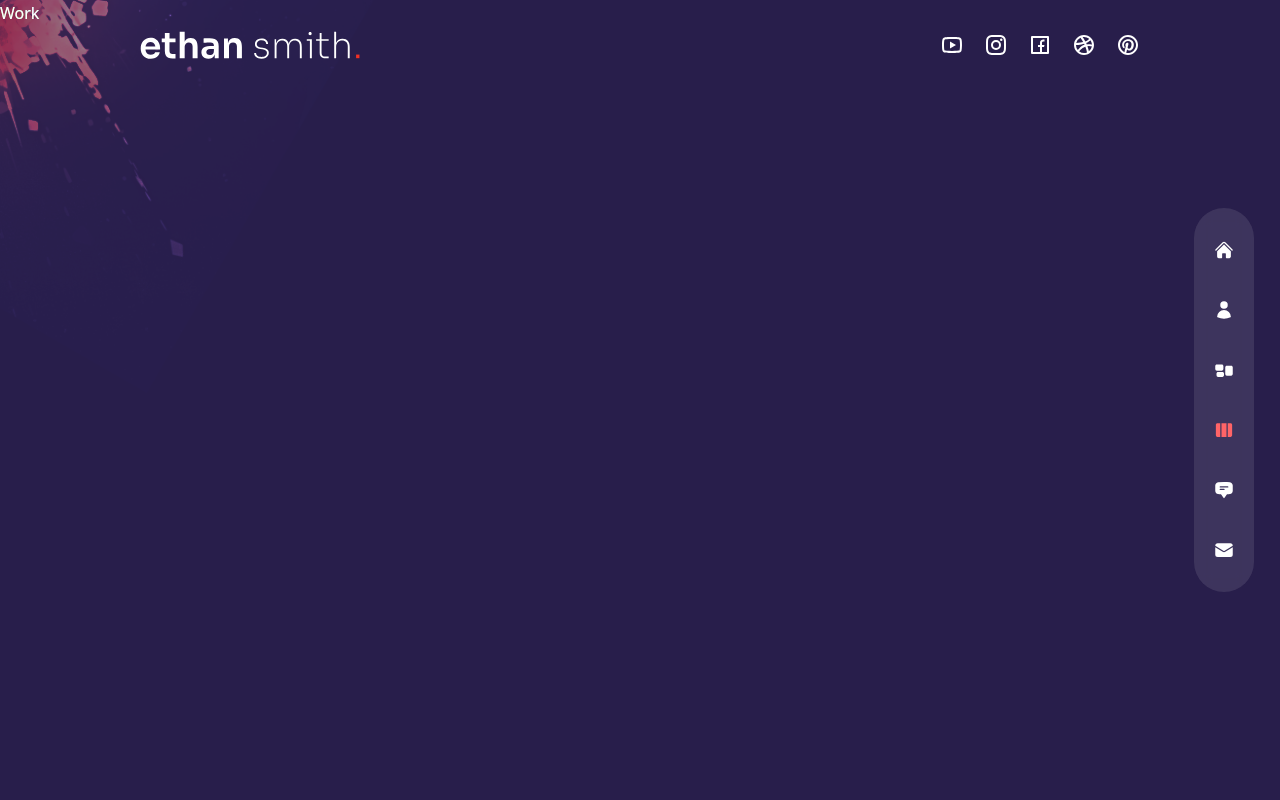
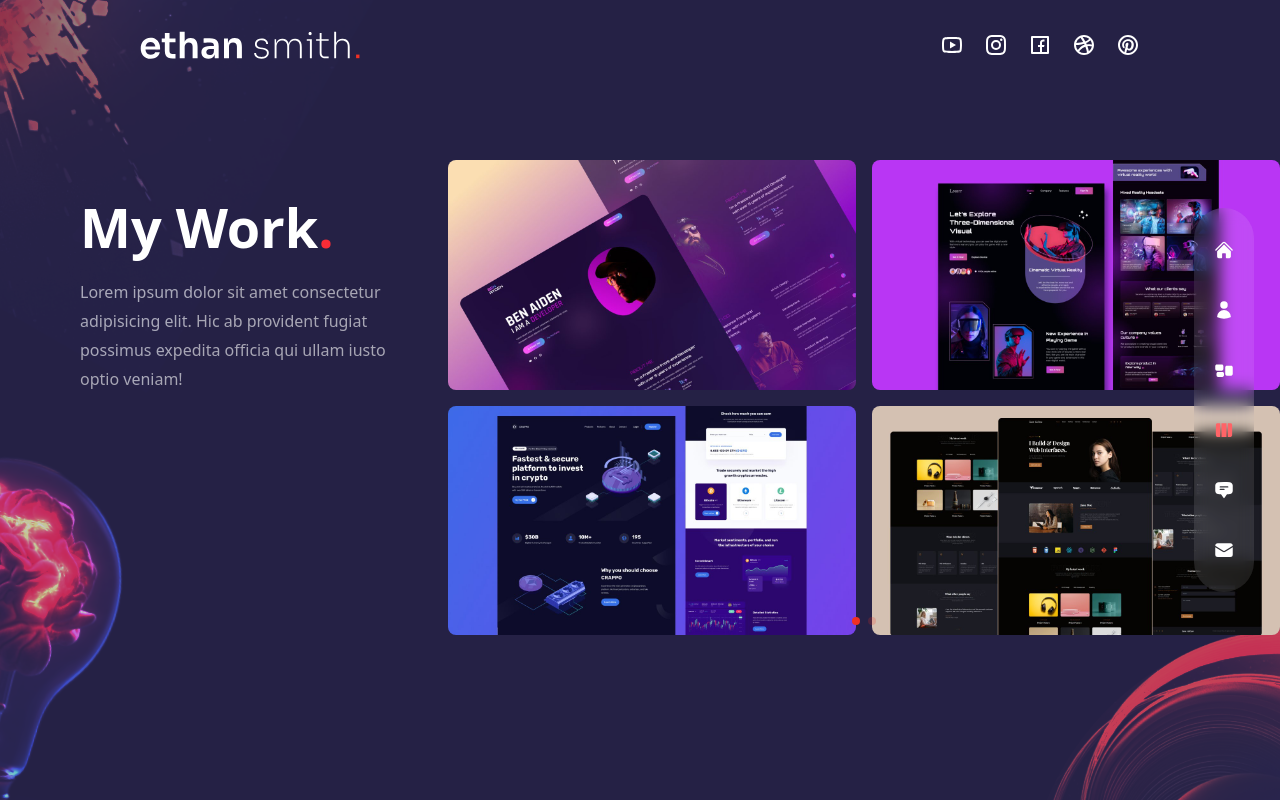
Before and after one commit to JuanferGG/nextJs-nestJs, a Next.js app in the folder multipage-portfolio/: page /work in a window 1280 px wide. Built offline with nearby package versions, Linux system fonts and the light colour scheme.

Commit message:
work section finish

```diff
--- /dev/null
+++ b/multipage-portfolio/src/components/WorkSlider.tsx
@@ -0,0 +1,164 @@
+import { Swiper, SwiperSlide } from "swiper/react";
+
+import "swiper/css";
+import "swiper/css/free-mode";
+import "swiper/css/pagination";
+
+import {
+  RxCrop,
+  RxPencil2,
+  RxDesktop,
+  RxReader,
+  RxRocket,
+} from "react-icons/rx";
+
+import { Pagination } from "swiper/modules";
+import { BsArrowRight } from "react-icons/bs";
+import Image from "next/image";
+
+export const servicesData = [
+  {
+    icon: <RxCrop />,
+    title: "Branding",
+    description:
+      "I design and develop websites that are fast, responsive, and user-friendly. I use the latest technologies to ensure that my websites are optimized for search engines and mobile devices.",
+  },
+  {
+    icon: <RxPencil2 />,
+    title: "Desing",
+    description:
+      "I design and develop websites that are fast, responsive, and user-friendly. I use the latest technologies to ensure that my websites are optimized for search engines and mobile devices.",
+  },
+  {
+    icon: <RxDesktop />,
+    title: "Development",
+    description:
+      "I design and develop websites that are fast, responsive, and user-friendly. I use the latest technologies to ensure that my websites are optimized for search engines and mobile devices.",
+  },
+  {
+    icon: <RxReader />,
+    title: "Copywriting",
+    description:
+      "I design and develop websites that are fast, responsive, and user-friendly. I use the latest technologies to ensure that my websites are optimized for search engines and mobile devices.",
+  },
+  {
+    icon: <RxRocket />,
+    title: "SEO",
+    description:
+      "I design and develop websites that are fast, responsive, and user-friendly. I use the latest technologies to ensure that my websites are optimized for search engines and mobile devices.",
+  },
+];
+
+const workSlides = {
+  slides: [
+    {
+      images: [
+        {
+          title: "title",
+          path: "/thumb1.jpg",
+        },
+        {
+          title: "title",
+          path: "/thumb2.jpg",
+        },
+        {
+          title: "title",
+          path: "/thumb3.jpg",
+        },
+        {
+          title: "title",
+          path: "/thumb4.jpg",
+        },
+      ],
+    },
+    {
+      images: [
+        {
+          title: "title",
+          path: "/thumb4.jpg",
+        },
+        {
+          title: "title",
+          path: "/thumb1.jpg",
+        },
+        {
+          title: "title",
+          path: "/thumb2.jpg",
+        },
+        {
+          title: "title",
+          path: "/thumb3.jpg",
+        },
+      ],
+    },
+  ],
+};
+
+export default function WorkSlider() {
+  return (
+    <Swiper
+      spaceBetween={10}
+      pagination={{
+        clickable: true,
+      }}
+      modules={[Pagination]}
+      className="h-[240px] sm:h-[480px]"
+    >
+      {workSlides.slides.map((slide, index) => {
+        return (
+          <SwiperSlide key={index}>
+            <div className="grid grid-cols-2 grid-rows-2 gap-4">
+              {slide.images.map((image, index) => {
+                return (
+                  <div
+                    key={index}
+                    className="relative rounded-lg overflow-hidden
+                    flex items-center justify-center group"
+                  >
+                    <div className="flex items-center justify-center relative overflow-hidden group">
+                      <Image
+                        src={image.path}
+                        alt={image.path}
+                        width={500}
+                        height={300}
+                      />
+                      {/* overflow gradient */}
+                      <div
+                        className="absolute inset-0 bg-gradient-to-l from-transparent cursor-pointer
+                        via-[#e838cc] to-[#4a22bd] opacity-0 group-hover:opacity-80 transitial-all duration-700"
+                      ></div>
+                      {/* title */}
+                      <div
+                        className="absolute bottom-0 translate-y-full group-hover:-translate-y-10
+                            group-hover:xl:-translate-y-30 transition-all duration-300"
+                      >
+                        <div className="flex items-center gap-x-2 text-[13px] tracking-[0.2em]">
+                          {/* title part 1 */}
+                          <div className="delay-100">LIVE</div>
+                          {/* title part 2 */}
+                          <div
+                            className="translate-y-[500%] group-hover:translate-y-0 transitial-all
+                                duration-300 delay-150"
+                          >
+                            PROJECT
+                          </div>
+                          {/* icon */}
+                          <div
+                            className="text-xl translate-y-[500%] group-hover:translate-y-0
+                                transitial-all duration-300 delay-200"
+                          >
+                            <BsArrowRight />
+                          </div>
+                        </div>
+                      </div>
+                    </div>
+                  </div>
+                );
+              })}
+            </div>
+          </SwiperSlide>
+        );
+      })}
+    </Swiper>
+  );
+}
--- a/multipage-portfolio/src/pages/work/index.tsx
+++ b/multipage-portfolio/src/pages/work/index.tsx
@@ -1,9 +1,52 @@
+import WorkSlider from "@/components/WorkSlider";
+import Bulb from "@/components/Bulb";
+import Circles from "@/components/Circles";
 
-
-import React from 'react'
+import { motion } from "framer-motion";
+import { fadeIn } from "@/components/variants";
 
 export default function index() {
   return (
-    <div>Work</div>
-  )
+    <div className="h-full bg-gray-800/30 py-36 flex items-center">
+      <Circles />
+      <div className="container mx-auto">
+        <div className="flex flex-col xl:flex-row gap-x-8">
+          {/* text */}
+          <div className="text-center flex xl:w-[35vw] flex-col lg:text-left lg:ml-20 mb-4">
+            <motion.h2
+              variants={fadeIn("up", 0.2)}
+              initial="hidden"
+              animate="show"
+              exit="hidden"
+              className="h2 xl:mt-8"
+            >
+              My Work<span className="text-red-500">.</span>
+            </motion.h2>
+            <motion.p
+              variants={fadeIn("up", 0.6)}
+              initial="hidden"
+              animate="show"
+              exit="hidden"
+              className="mb-4 max-w-[400px] mx-auto lg:mx-0"
+            >
+              Lorem ipsum dolor sit amet consectetur adipisicing elit. Hic ab
+              provident fugiat possimus expedita officia qui ullam iusto optio
+              veniam!
+            </motion.p>
+          </div>
+          <motion.div
+            variants={fadeIn("down", .8)}
+            initial="hidden"
+            animate="show"
+            exit="hidden"
+            className="w-full xl:max-w-[65%]"
+          >
+            <WorkSlider />
+          </motion.div>
+          {/* slider */}
+        </div>
+      </div>
+      <Bulb />
+    </div>
+  );
 }
```
